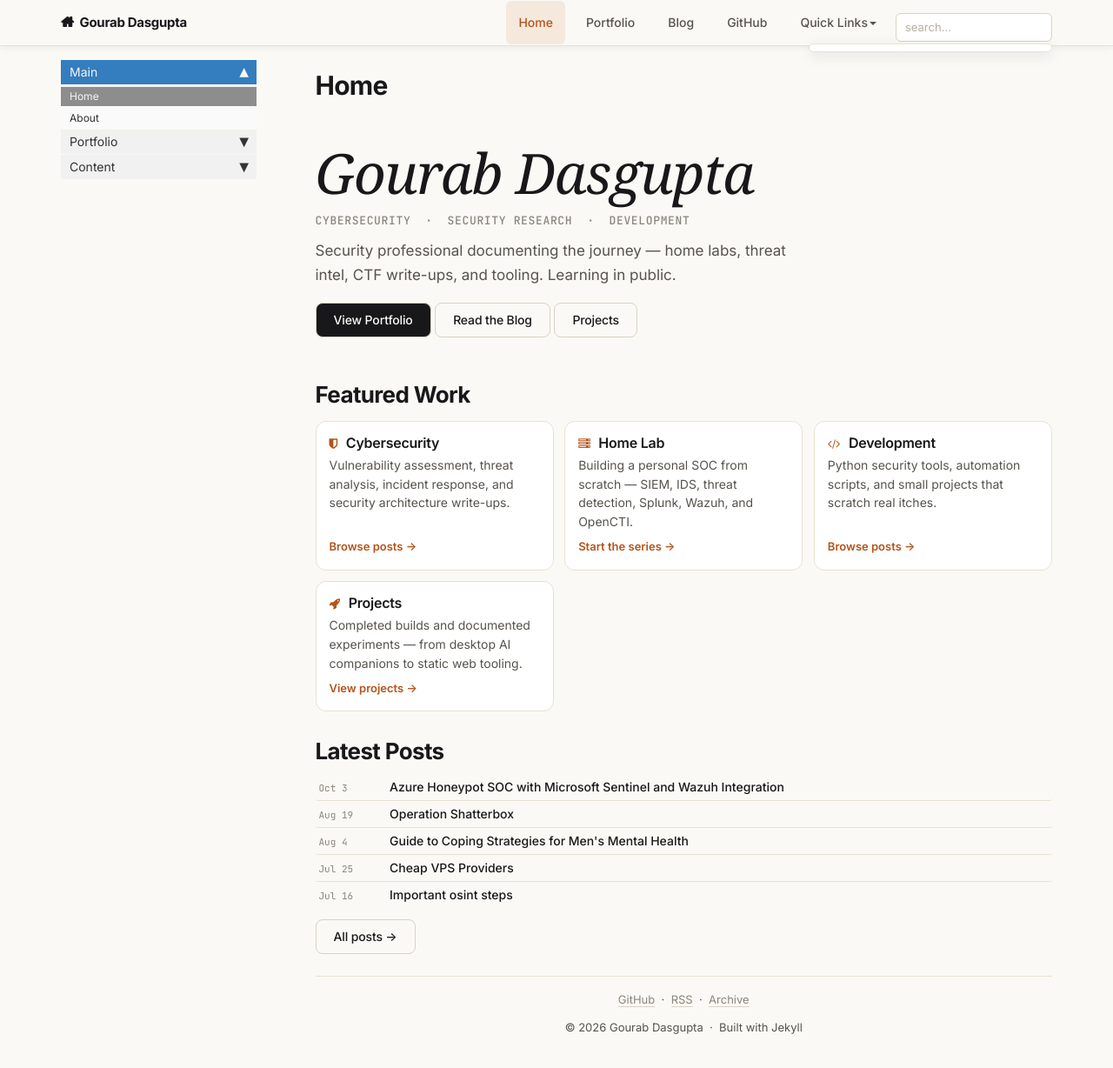
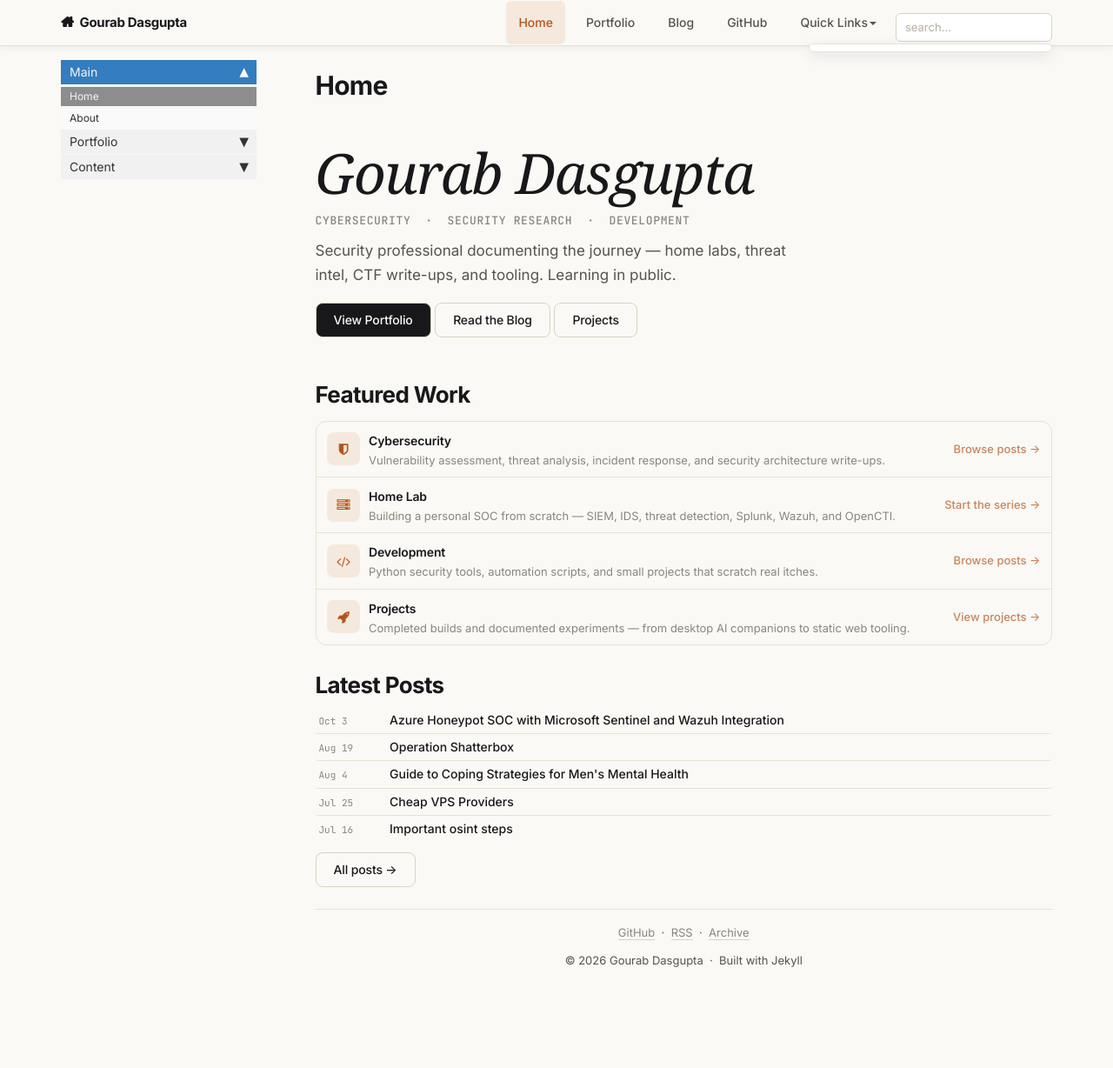
Before and after one commit to gourab026/gourab026.github.io, a Jekyll site: the page built from index.md, in a window 1280 px wide and 1264 px high. Shown: the top 1228 px of the window at 87% size. Built offline with Jekyll 4.4.1, drawn with Linux system fonts in a browser that asks for light colours; some web fonts are replaced; comment, search, counter and statistics services are not loaded.

Commit message:
Redesign Featured Work section as elegant horizontal list
Replace card grid (which wrapped to two lines in sidebar layout) with
a bordered list of icon + title + description + arrow rows. Each item
is a full-width link with a warm icon pill and hover-slide arrow.

Co-Authored-By: Claude Sonnet 4.6 <noreply@anthropic.com>

```diff
--- a/css/site-theme.css
+++ b/css/site-theme.css
@@ -862,64 +862,83 @@ a.btn.btn-outline:hover {
   border-color: var(--ink-3) !important;
 }
 
-/* Featured grid cards on home page */
-.featured-grid {
-  display: grid;
-  grid-template-columns: repeat(auto-fit, minmax(220px, 1fr));
-  gap: 1.25rem;
+/* Featured work list on home page */
+.featured-list {
   margin: 1.5rem 0;
-  align-items: stretch;
+  border: 1px solid var(--border);
+  border-radius: var(--r-lg);
+  overflow: hidden;
 }
 
-.featured-card {
-  position: relative;
-  padding: 1.5rem !important;
-  background: var(--surface) !important;
-  border: 1px solid var(--border) !important;
-  border-radius: var(--r-lg) !important;
-  transition: border-color 0.15s ease, box-shadow 0.15s ease, transform 0.15s ease;
+.featured-item {
   display: flex;
-  flex-direction: column;
+  align-items: center;
+  gap: 1rem;
+  padding: 1rem 1.25rem;
+  border-bottom: 1px solid var(--border);
   text-decoration: none !important;
-  cursor: pointer;
-  text-align: left !important;
+  transition: background 0.15s ease;
+  color: inherit !important;
 }
 
-.featured-card:hover {
-  border-color: var(--accent) !important;
-  box-shadow: 0 4px 16px rgba(180, 84, 26, 0.08) !important;
-  transform: translateY(-2px);
+.featured-item:last-child {
+  border-bottom: none;
+}
+
+.featured-item:hover {
+  background: var(--surface-2);
   text-decoration: none !important;
 }
 
-.featured-card h3 {
-  font-size: 16px !important;
-  margin-top: 0 !important;
-  margin-bottom: 0.5rem !important;
-  color: var(--ink) !important;
+.featured-item-icon {
+  width: 38px;
+  height: 38px;
+  border-radius: var(--r-md);
+  background: var(--accent-soft);
+  color: var(--accent);
+  display: flex;
+  align-items: center;
+  justify-content: center;
+  flex-shrink: 0;
+  font-size: 15px;
 }
 
-.featured-card p {
-  font-size: 14px !important;
-  color: var(--ink-2) !important;
-  line-height: 1.55;
-  margin-bottom: 0.75rem !important;
+.featured-item-body {
   flex: 1;
+  min-width: 0;
 }
 
-.featured-link {
-  font-size: 13px !important;
+.featured-item-title {
+  font-size: 14px;
   font-weight: 600;
-  color: var(--accent) !important;
-  display: inline-flex;
-  align-items: center;
-  gap: 4px;
-  text-decoration: none !important;
-  transition: gap 0.15s ease;
+  color: var(--ink);
+  margin: 0 0 2px 0;
+  letter-spacing: -0.01em;
 }
 
-.featured-card:hover .featured-link {
-  gap: 8px;
+.featured-item-desc {
+  font-size: 13px;
+  color: var(--ink-3);
+  margin: 0;
+  line-height: 1.4;
+  overflow: hidden;
+  text-overflow: ellipsis;
+  white-space: nowrap;
+}
+
+.featured-item-arrow {
+  font-size: 13px;
+  font-weight: 500;
+  color: var(--accent);
+  flex-shrink: 0;
+  opacity: 0.7;
+  transition: opacity 0.15s ease, transform 0.15s ease;
+  white-space: nowrap;
+}
+
+.featured-item:hover .featured-item-arrow {
+  opacity: 1;
+  transform: translateX(3px);
 }
 
 
--- a/index.md
+++ b/index.md
@@ -21,30 +21,42 @@ toc: false
 
 <h2>Featured Work</h2>
 
-<div class="featured-grid">
+<div class="featured-list">
 
-<a href="tag_cybersecurity.html" class="featured-card">
-<h3><i class="fa fa-shield card-icon" aria-hidden="true"></i> Cybersecurity</h3>
-<p>Vulnerability assessment, threat analysis, incident response, and security architecture write-ups.</p>
-<span class="featured-link">Browse posts →</span>
+<a href="tag_cybersecurity.html" class="featured-item">
+<div class="featured-item-icon"><i class="fa fa-shield" aria-hidden="true"></i></div>
+<div class="featured-item-body">
+<div class="featured-item-title">Cybersecurity</div>
+<div class="featured-item-desc">Vulnerability assessment, threat analysis, incident response, and security architecture write-ups.</div>
+</div>
+<span class="featured-item-arrow">Browse posts →</span>
 </a>
 
-<a href="home-lab-1-start-here.html" class="featured-card">
-<h3><i class="fa fa-server card-icon" aria-hidden="true"></i> Home Lab</h3>
-<p>Building a personal SOC from scratch — SIEM, IDS, threat detection, Splunk, Wazuh, and OpenCTI.</p>
-<span class="featured-link">Start the series →</span>
+<a href="home-lab-1-start-here.html" class="featured-item">
+<div class="featured-item-icon"><i class="fa fa-server" aria-hidden="true"></i></div>
+<div class="featured-item-body">
+<div class="featured-item-title">Home Lab</div>
+<div class="featured-item-desc">Building a personal SOC from scratch — SIEM, IDS, threat detection, Splunk, Wazuh, and OpenCTI.</div>
+</div>
+<span class="featured-item-arrow">Start the series →</span>
 </a>
 
-<a href="tag_python.html" class="featured-card">
-<h3><i class="fa fa-code card-icon" aria-hidden="true"></i> Development</h3>
-<p>Python security tools, automation scripts, and small projects that scratch real itches.</p>
-<span class="featured-link">Browse posts →</span>
+<a href="tag_python.html" class="featured-item">
+<div class="featured-item-icon"><i class="fa fa-code" aria-hidden="true"></i></div>
+<div class="featured-item-body">
+<div class="featured-item-title">Development</div>
+<div class="featured-item-desc">Python security tools, automation scripts, and small projects that scratch real itches.</div>
+</div>
+<span class="featured-item-arrow">Browse posts →</span>
 </a>
 
-<a href="projects.html" class="featured-card">
-<h3><i class="fa fa-rocket card-icon" aria-hidden="true"></i> Projects</h3>
-<p>Completed builds and documented experiments — from desktop AI companions to static web tooling.</p>
-<span class="featured-link">View projects →</span>
+<a href="projects.html" class="featured-item">
+<div class="featured-item-icon"><i class="fa fa-rocket" aria-hidden="true"></i></div>
+<div class="featured-item-body">
+<div class="featured-item-title">Projects</div>
+<div class="featured-item-desc">Completed builds and documented experiments — from desktop AI companions to static web tooling.</div>
+</div>
+<span class="featured-item-arrow">View projects →</span>
 </a>
 
 </div>
```
